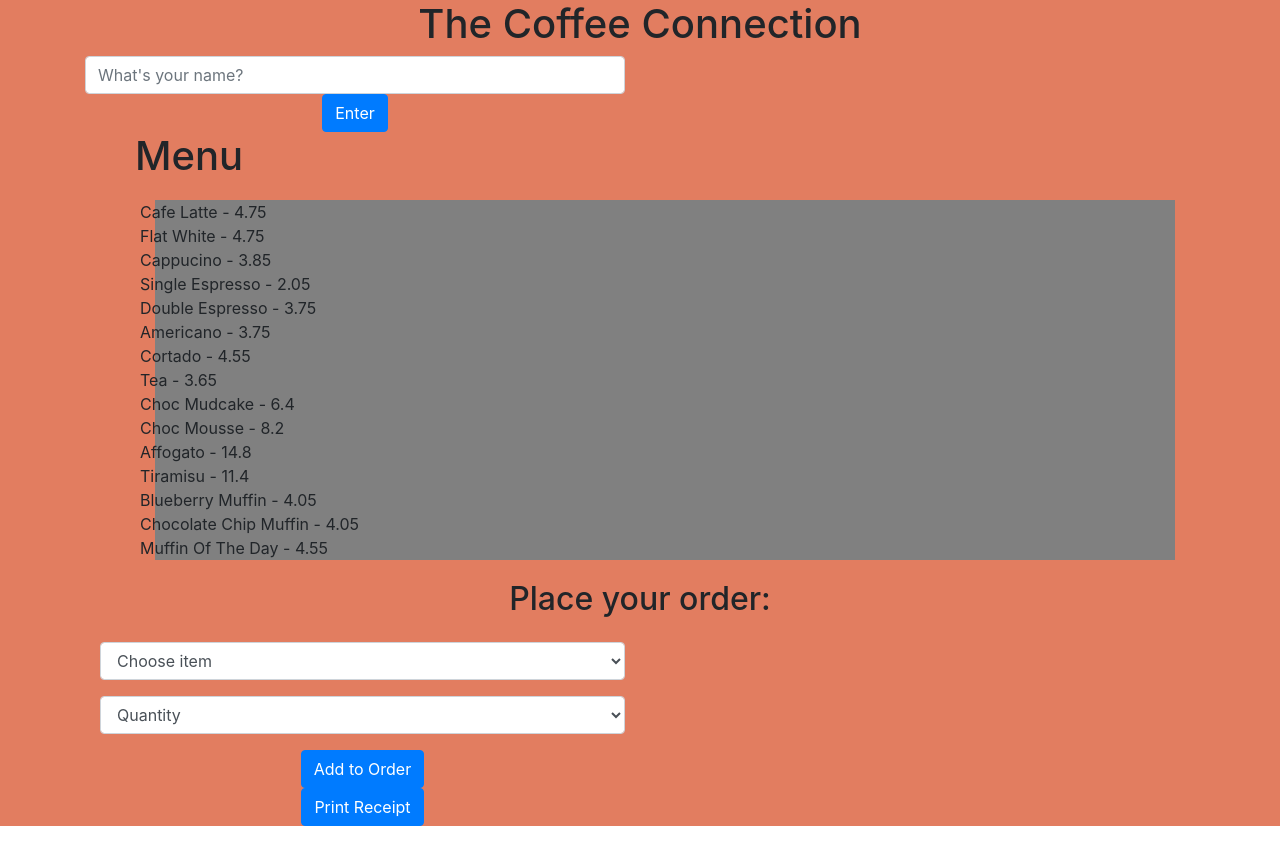
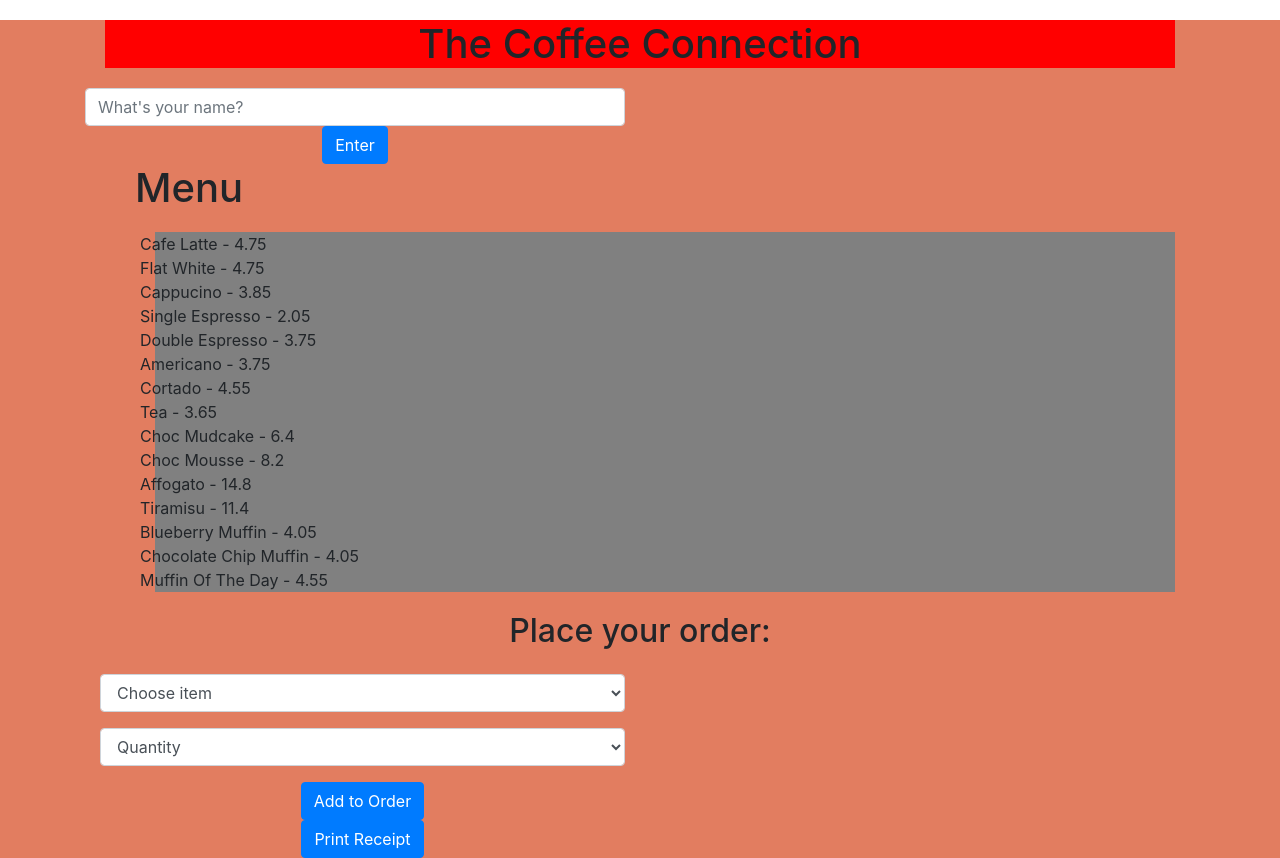
Before and after one commit to ted-scanlan/till-tech-test, a React (Create React App) app: page / in a window 1280 px wide. Before the commit the page ends 826 px from the top, so only its background shows below. Built offline with nearby package versions, Linux system fonts and the light colour scheme.

Commit message:
readme and styling

```diff
--- a/src/App.js
+++ b/src/App.js
@@ -41,8 +41,13 @@ class App extends Component {
   return (
 
     <div className="App" style={appStyle}>
-      <h1> The Coffee Connection</h1>
+
       <Container>
+
+      <div style={headerStyle}>
+        <h1> The Coffee Connection</h1>
+        </div>
+
       <Row>
 
       <Col>
@@ -89,3 +94,9 @@ const appStyle = {
   backgroundColor: "#E27D60"
 
 }
+const headerStyle = {
+  backgroundColor: "red",
+  textAlign: "center",
+  margin: "20px"
+
+}
```
Also changed, not shown: 1 other file (tests, documents, lock files or other folders).
